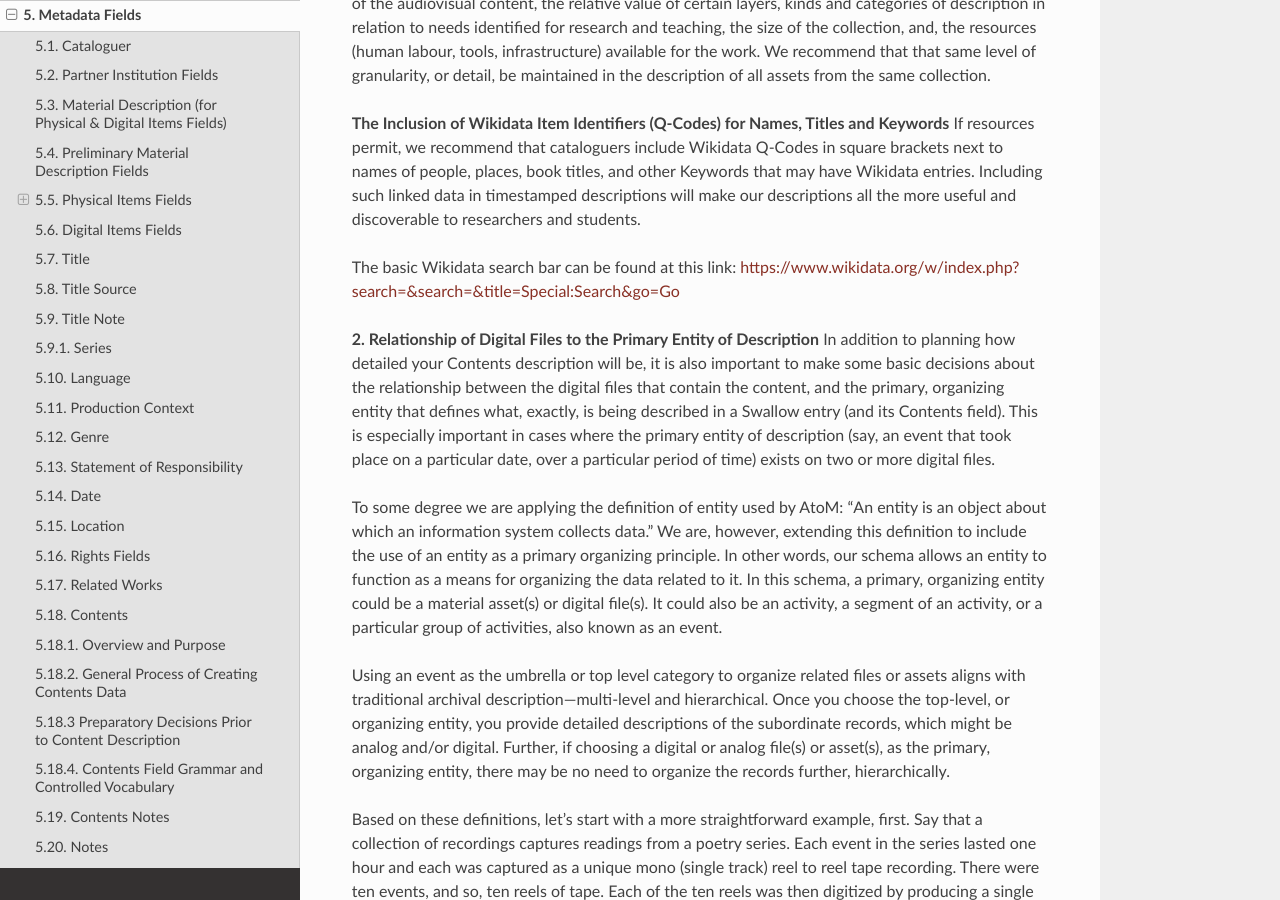
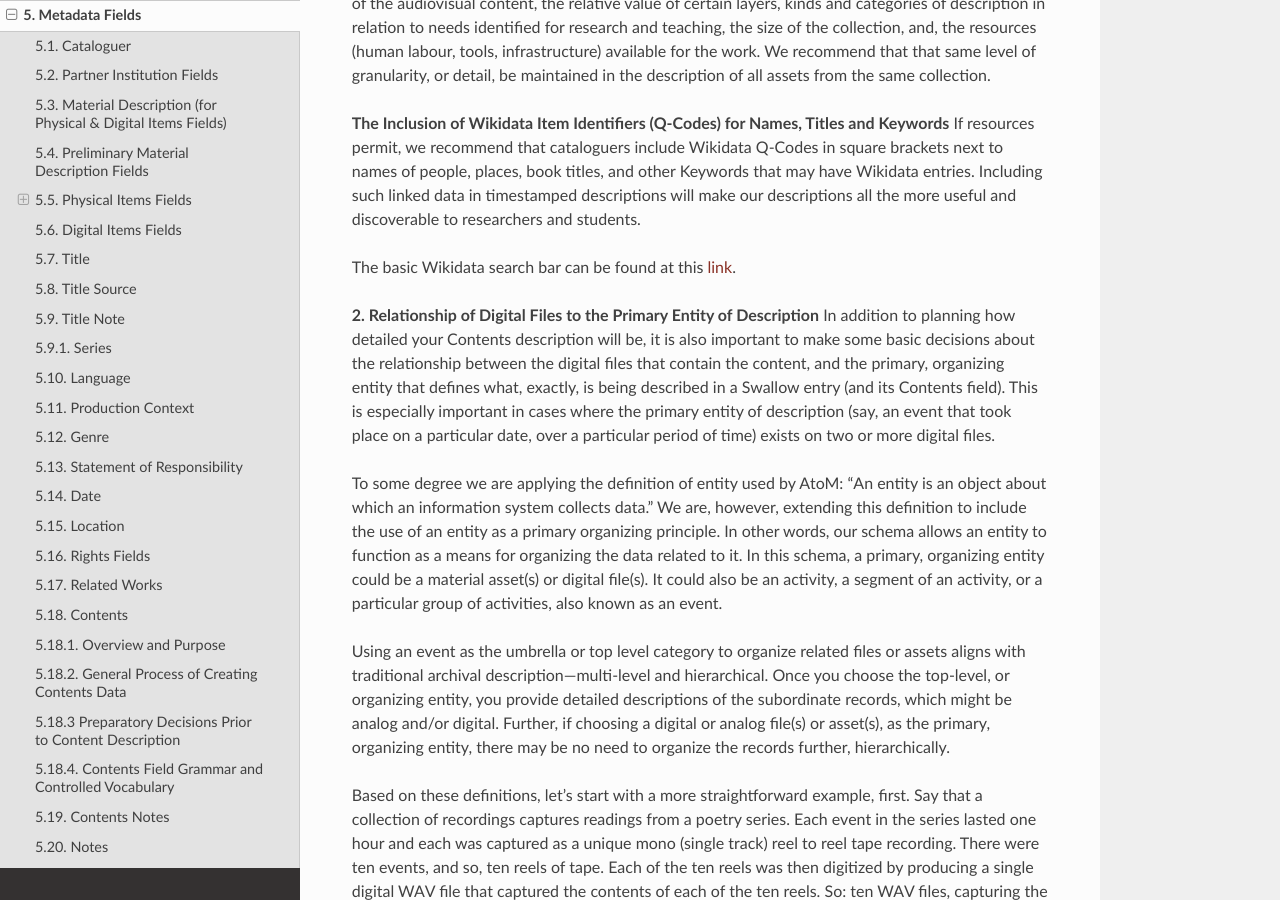
Before and after one commit to spokenweb/spokenweb-metadata-scheme, a Sphinx documentation site: the page built from docs/5-metadata-fields.rst, in a window 1280 px wide and 900 px high, scrolled down 30482 px. Built offline with Sphinx 7.4.7 and the Read the Docs theme 2.0.0, drawn with Linux system fonts in a browser that asks for light colours.

Commit message:
Update 5-metadata-fields.rst

```diff
--- a/docs/5-metadata-fields.rst
+++ b/docs/5-metadata-fields.rst
@@ -961,7 +961,7 @@ As mentioned above, decisions concerning the granularity of Contents description
 **The Inclusion of Wikidata Item Identifiers (Q-Codes) for Names, Titles and Keywords**
 If resources permit, we recommend that cataloguers include Wikidata Q-Codes in square brackets next to names of people, places, book titles, and other Keywords that may have Wikidata entries.  Including such linked data in timestamped descriptions will make our descriptions all the more useful and discoverable to researchers and students.
 
-The basic Wikidata search bar can be found at this link: https://www.wikidata.org/w/index.php?search=&search=&title=Special:Search&go=Go
+The basic Wikidata search bar can be found at this `link <https://www.wikidata.org/w/index.php?search=&search=&title=Special:Search&go=Go>`__.
 
 **2. Relationship of Digital Files to the Primary Entity of Description**
 In addition to planning how detailed your Contents description will be, it is also important to make some basic decisions about the relationship between the digital files that contain the content, and the primary, organizing entity that defines what, exactly, is being described in a Swallow entry (and its Contents field). This is especially important in cases where the primary entity of description (say, an event that took place on a particular date, over a particular period of time) exists on two or more digital files.
@@ -997,6 +997,7 @@ Example:
 |
 
 **A) The Speaker or Descriptor (short name: Descriptor)**
+
 	This first element identifies the agent behind the time-stamped sound. When you know the full name of a speaker, repeat it for every discreet timestamp 		attributed to them. Stage names and aliases function like full names. Some software (like Transcriva) facilitates uniformity through a list of “associated 	people” that can be assigned to timestamps from a drop-down menu. Ideally, the name of a speaker should correspond to a contributor listed in Swallow. To help with linkability, you can note aliases in the speaker’s contributor field.
 
 	When several individuals perform under one name, that group name should be the recurring Speaker. If individual group members’ names are known, they can be listed in square brackets in the first timestamp (but do not need to be listed thereafter). If a single, identified group member speaks around the performance, the timestamp should be attributed to the individual.
@@ -1017,11 +1018,13 @@ Example:
 	Descriptors are used for sonic events that are not attributed to a speaker. One prominent instance is “Audience”, to which you can attribute applause. Likewise, “Unknown” indicates that the source of the sonic event is unknown, but implies that the sonic event is not speech. (eg. Audience, unknown, end)
 
 **B) The Numerical Timestamp (short name: Timestamp)**
+
 	The timestamp marks the beginning of the descriptive entry. It follows the format HH:MM:SS (Hours:Minutes:Seconds). The end-time of a sonic event is not required in the Linear approach of the SpokenWeb schema. (When text is converted to XML the end timestamp will be assumed to be the beginning of the next timestamp on the line.)  In the Nested approach, end timestamps are intentionally marked. Some time-stamping software will also include milliseconds following the HH:MM:SS numbers, so the timestamp would read HH:MM:SS:mm.  Including milliseconds is not required, but is acceptable.
 
 	The cataloguer should do their best to time-stamp a described sonic or AV event as accurately as possible within the pre-determined parameters of granularity.  There is no set rule about the required minimum or maximum length of a time-stamped segment; decisions about what counts as a sonic or audiovisual-event, apart from the separation of one literary work from another, and speech that is expository or explanatory (extra-poetic speech) from read or performed material (poetic speech), are at the discretion of the cataloguer, in coordination with any particular rules that may have been developed in relation to the specific collection that is being described.
 
 **C) The Descriptive Label (short name: Label)**
+
 	The label holds the description of the sonic or audiovisual event as well as keywords. When both are used, a pipe [|] separates both portions. The descriptive portion exists on a spectrum from short description to full transcript. The keywords are a list of linkable data points (access points) present in the described sonic or AV event. To facilitate the conversion of transcripts in Avalon XML, there should always be something in the label. For instance, you can use markers of silence or uncertainty such as [silence] or [?] to avoid leaving the field blank. The one exception is the END timestamp which may be left blank. While the format of the label might differ between institutions, cataloguers should normally maintain the same degree of specificity or granularity across a given collection.
 
 **2. Overview of Controlled Vocabularies and Grammar**
@@ -1293,6 +1296,7 @@ Wikidata links allow for an interconnected web of information. Prioritize linkin
 | Introduces “This is a Photograph of Me” from The Circle Game [https://www.wikidata.org/wiki/Q7723073]| Keywords: voice; Tallulah Bankhead [https://www.wikidata.org/wiki/Q255815]; apologize; Montreal; Kafka [https://www.wikidata.org/wiki/Q905]; The Trial [https://www.wikidata.org/wiki/Q36097];Wordsworth [https://www.wikidata.org/wiki/Q45546]; “I Wandered Lonely as a Cloud” [https://www.wikidata.org/wiki/Q2295398]; London [Ontario].
 
 
+
 **5. Summary of Typographical Rules**
 
 To facilitate research and to ensure proper conversion of the Contents field to XML when necessary, timestamping and description entered in the Contents field must follow certain typographical rules. This section outlines the main typographical markers and their functions for use in contents description.
```
